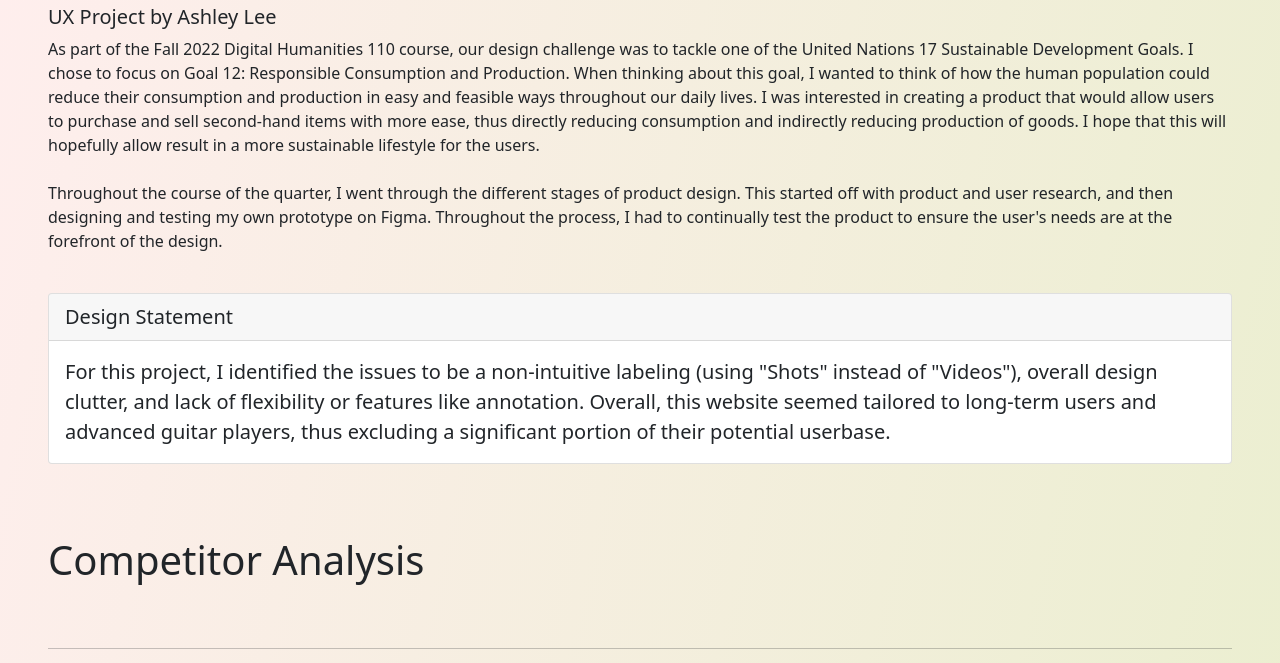
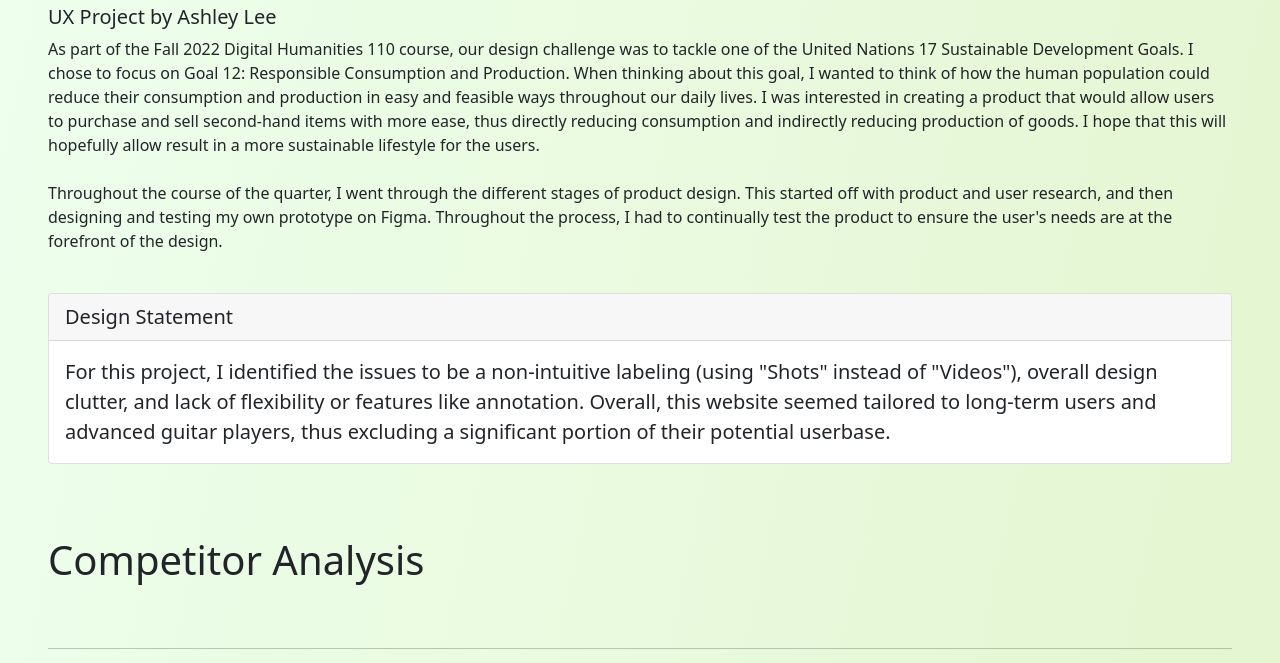
Before and after one commit to ashleyalee/DH110, a plain HTML site: page index.html in a window 1280 px wide. Shown: the part 224-887 px from the top of the page. Drawn offline with nearby package versions, Linux system fonts and the light colour scheme.

Commit message:
Update index.html

```diff
--- a/index.html
+++ b/index.html
@@ -9,7 +9,7 @@
     <meta name="viewport" content="width=device-width, initial-scale=1">
 
     <style>
-    body {background-image: linear-gradient(to bottom right, #FFEEEE, #DDEFBB);}
+    body {background-image: linear-gradient(to bottom right, #EEFFEE, #DDEFBB);}
     .cropped {object-fit: cover;
       height: 275px;}
     </style>
@@ -23,7 +23,7 @@
 
 
   <!-- BODY -->
-  <body class="m-5" style="background-color:#FFFFF">
+  <body class="m-5" style="background-color:#F2EAF5">
 
     <h1 class="display-3 py-5">ECOmmerce Product Design</h1>
     <h2 class="lead">UX Project by Ashley Lee</h2>
```
